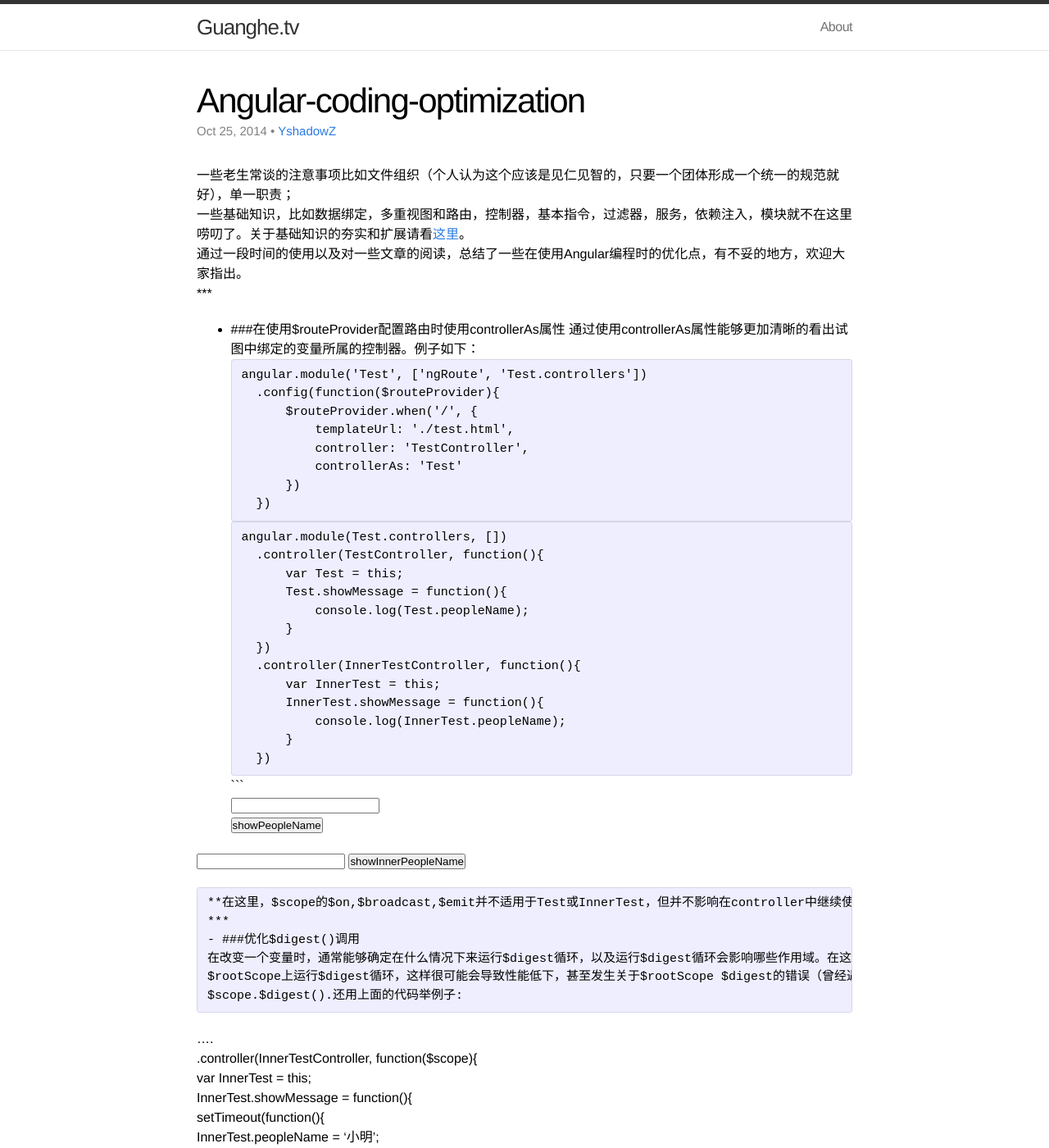
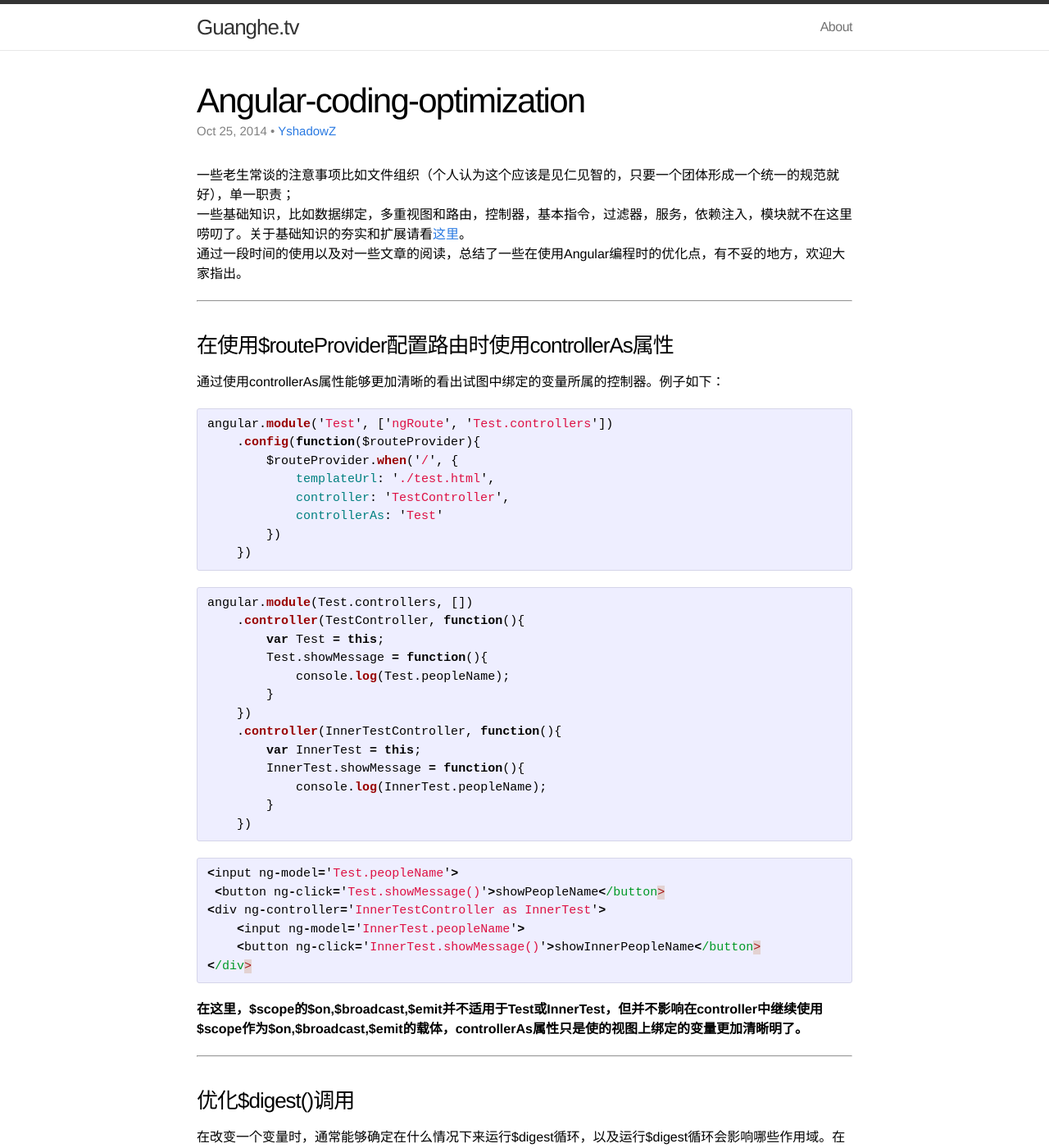
Before and after one commit to guanghetv/guanghetv.github.io, a Jekyll site: the page built from _posts/2014-10-25-Angular-coding-Optimization.markdown, in a window 1280 px wide and 1400 px high. Shown: the whole window at 82% size. Built offline with Jekyll 4.4.1, drawn with Linux system fonts in a browser that asks for light colours; Markdown is read by kramdown in place of the engine named in the settings; comment, search, counter and statistics services are not loaded; some of the changed text lies outside the part shown.

Commit message:
优化样式

````diff
--- a/_posts/2014-10-25-Angular-coding-Optimization.markdown
+++ b/_posts/2014-10-25-Angular-coding-Optimization.markdown
@@ -7,10 +7,13 @@ author: "YshadowZ"
 一些老生常谈的注意事项比如文件组织（个人认为这个应该是见仁见智的，只要一个团体形成一个统一的规范就好），单一职责；
 一些基础知识，比如数据绑定，多重视图和路由，控制器，基本指令，过滤器，服务，依赖注入，模块就不在这里唠叨了。关于基础知识的夯实和扩展请看[这里](http://www.ng-newsletter.com/advent2013/#!/)。
 通过一段时间的使用以及对一些文章的阅读，总结了一些在使用Angular编程时的优化点，有不妥的地方，欢迎大家指出。
+
 ***
-- ###在使用$routeProvider配置路由时使用controllerAs属性
+
+###在使用$routeProvider配置路由时使用controllerAs属性
 通过使用controllerAs属性能够更加清晰的看出试图中绑定的变量所属的控制器。例子如下：
-```
+
+```javascript
 angular.module('Test', ['ngRoute', 'Test.controllers'])
     .config(function($routeProvider){
         $routeProvider.when('/', {
@@ -20,7 +23,8 @@ angular.module('Test', ['ngRoute', 'Test.controllers'])
         })
     })
 ```
-```
+
+```javascript
 angular.module(Test.controllers, [])
     .controller(TestController, function(){
         var Test = this;
@@ -35,7 +39,8 @@ angular.module(Test.controllers, [])
         }
     })
 ```
-```
+
+```javascript
 <input ng-model='Test.peopleName'>
  <button ng-click='Test.showMessage()'>showPeopleName</button>
 <div ng-controller='InnerTestController as InnerTest'>
@@ -43,13 +48,17 @@ angular.module(Test.controllers, [])
     <button ng-click='InnerTest.showMessage()'>showInnerPeopleName</button>
 </div>
 ```
+
 **在这里，$scope的$on,$broadcast,$emit并不适用于Test或InnerTest，但并不影响在controller中继续使用$scope作为$on,$broadcast,$emit的载体，controllerAs属性只是使的视图上绑定的变量更加清晰明了。**
+
 ***
-- ###优化$digest()调用
+
+###优化$digest()调用
 在改变一个变量时，通常能够确定在什么情况下来运行$digest循环，以及运行$digest循环会影响哪些作用域。在这种确定的情况下，我们无需运行$scope.$apply()，因为这样的话，相当于在
 $rootScope上运行$digest循环，这样很可能会导致性能低下，甚至发生关于$rootScope $digest的错误（曾经遇到过）。在这种情况下，作为替代可以直接调用
 $scope.$digest().还用上面的代码举例子:
-```
+
+```javascript
 ....
 .controller(InnerTestController, function($scope){
     var InnerTest = this;
@@ -61,8 +70,10 @@ $scope.$digest().还用上面的代码举例子:
     }
 })
 ```
+
 这样写，在单击showInnerPeopleName按钮2s后,input中的值不会被更新。如果使用$scope.$apply(),如下：
-```
+
+```javascript
 setTimeout(function(){
     $scope.$apply(function(){
         InnerTest.peopleName = '小明';
@@ -70,20 +81,27 @@ setTimeout(function(){
     });
 },2000);
 ```
+
 则父子input中的值都会更新。若使用$scope.$digest(),如下:
-```
+
+```javascript
 setTimeout(function(){
     InnerTest.peopleName = '小明';
     $scope.$parent.Test.peopleName = '小红';
     $scope.$digest();
 },2000);
 ```
+
 则只会更新子input中的值。
 **调用$scope.$digest()只会在调用了$digest()及其子节点的具体作用域上运行$digest循环。**
+
 ***
-- ###指令类型与指令作用域
-    - 标签类型的指令一般拥有分离的作用域，如下
-    ```
+
+###指令类型与指令作用域
+
+- 标签类型的指令一般拥有分离的作用域，如下
+
+    ```javascript
     angular.module('Test', [])
         .directive('testDirective', function(){
             return {
@@ -92,8 +110,10 @@ setTimeout(function(){
             }
         })
     ```
-    - 属性类型的指令一般拥有继承的作用域，如下
-    ```
+
+- 属性类型的指令一般拥有继承的作用域，如下
+
+    ```javascript
     angular.module('Test', [])
         .directive('testDirective', function(){
             return {
@@ -102,12 +122,16 @@ setTimeout(function(){
             }
         })
     ```
+
 **(个人理解:标签用来展示数据，属性用来修饰数据，对于展示，即不与其他标签的数据相互影响，则作用域是独立的。对于属性，用来修改标签所展示的数据
 ，因此通过继承来得到标签作用域下的数据)**
+
 ***
-- ###进入下一个视图前准备好要使用的数据
+
+###进入下一个视图前准备好要使用的数据
 配置路由时，使用resolve属性，在这里面初始化好一些需要在controller中使用的数据，如下
-```
+
+```javascript
 $routeProvider.when('/', {
     template: '',
     controller: 'TestController',
@@ -118,34 +142,46 @@ $routeProvider.when('/', {
     }
 })
 ```
+
 DataProvider是一个服务，DataProvider.getUser()返回的是一个promise,resolve会等待每一个promise都有结果后才会继续渲染视图。视图所对应的控制器
 中择可以直接使用resolve中的数据，比如userData。
+
 ***
-- ### 对于初始化后就不会再变化的变量，比如常量，使用一次性绑定，这样减少$watch中的数据。
-使用[bindonce](https://github.com/pasvaz/bindonce)这个插件可以很容易的实现。对比举例如下(emails是常量数组):
+
+### 对于初始化后就不会再变化的变量，比如常量，使用一次性绑定，这样减少$watch中的数据。
+使用[bindonce](https://github.com/pasvaz/bindonce)这个插件可以很容易的实现。对比举例如下(emails是常量数组)
+
 - 使用ng
-```
-<ul>
-    <li ng-repeat='email in emails'>
-        <a ng-href='#/from/{{email.sender}}'>
-            {{email.sender}}
-        </a>
-        <a ng-href='#/email/{{email.id}}'>
-            {{email.subject}}
-        </a>
-    </li>
-</ul>
-```
-如果有emails的长度为100,那么这一段代码将产生500个$watch,会很明显的降低应用程序的性能。我们并不需要这么多的永久监控器，绑定一次就够了，使用bindonce实现
-```
-<ul>
-     <li bindonce='email' ng-repeat='email in emails'>
-         <a bo-href-i='#/from/{{email.sender}}' bo-text="email.sender"></a>
-         <a bo-href-i='#/email/{{email.id}}' bo-text="email.subject"></a>
-     </li>
- </ul>
-```
+
+    ```javascript
+    <ul>
+        <li ng-repeat='email in emails'>
+            <a ng-href='#/from/{{email.sender}}'>
+                {{email.sender}}
+            </a>
+            <a ng-href='#/email/{{email.id}}'>
+                {{email.subject}}
+            </a>
+        </li>
+    </ul>
+    ```
+
+    如果有emails的长度为100,那么这一段代码将产生500个$watch,会很明显的降低应用程序的性能。我们并不需要这么多的永久监控器，绑定一次就够了。
+
+- 使用bindonce
+
+    ```javascript
+    <ul>
+         <li bindonce='email' ng-repeat='email in emails'>
+             <a bo-href-i='#/from/{{email.sender}}' bo-text="email.sender"></a>
+             <a bo-href-i='#/email/{{email.id}}' bo-text="email.subject"></a>
+         </li>
+     </ul>
+    ```
+
 ***
-- ###资料参考
-    - [angularjs-style-guide](https://github.com/gocardless/angularjs-style-guide#parts-of-angular)
-    - [top-10-mistakes-angularjs-developers-make](http://www.airpair.com/angularjs/posts/top-10-mistakes-angularjs-developers-make)
+
+###资料参考
+
+- [angularjs-style-guide](https://github.com/gocardless/angularjs-style-guide#parts-of-angular)
+- [top-10-mistakes-angularjs-developers-make](http://www.airpair.com/angularjs/posts/top-10-mistakes-angularjs-developers-make)
````
